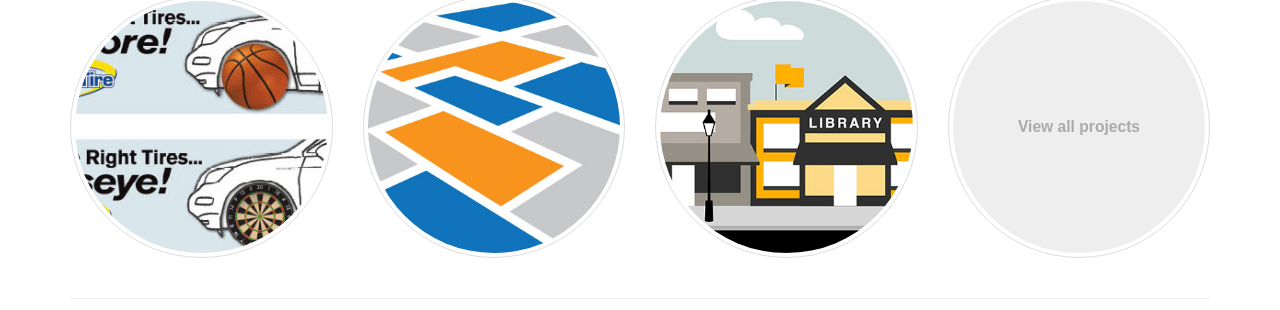
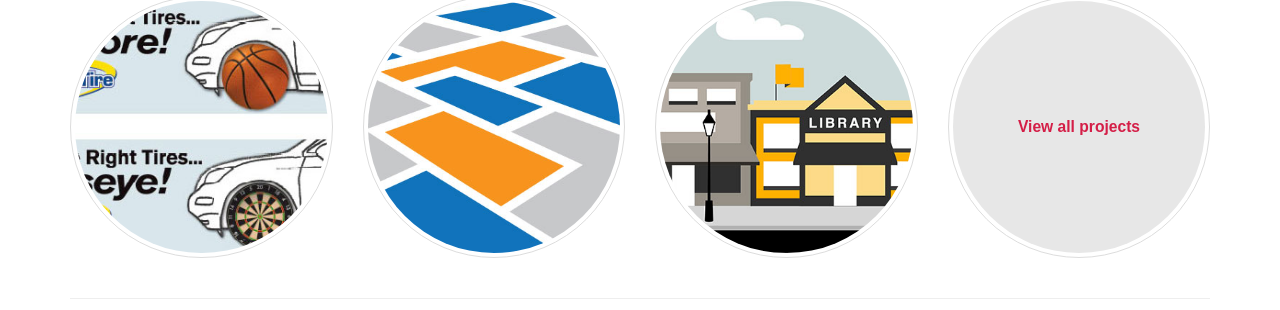
Before and after one commit to insight-creative/insight-creative.github.io, a Jekyll site: the page built from index.html, in a window 1280 px wide and 1400 px high, scrolled down 384 px. Shown: the part 362-672 px from the top of the window. Built offline with Jekyll 4.4.1, drawn with Linux system fonts in a browser that asks for light colours; nearby versions of some CDN libraries; Markdown is read by kramdown in place of the engine named in the settings.

Commit message:
Edit thumbnail markup and styles.

```diff
--- a/css/main.css
+++ b/css/main.css
@@ -91,7 +91,10 @@
 .thumbnail-gallery {
 	text-align: center;
 }
-.thumbnail-gallery a.thumbnail:hover {
+.thumbnail {
+	border-radius: 50%;
+}
+.thumbnail-gallery .thumbnail:hover {
 	border: 1px solid #BDBE5A;
 }
 
@@ -185,15 +188,6 @@
 }
 
 /*
- * Thumbnails
-*/
-
-.thumbnail {
-	border-radius: 50%;
-}
-
-
-/*
  * Animations
  */
 
--- a/index.html
+++ b/index.html
@@ -14,13 +14,17 @@
 		<div class="row">
 			{% for post in site.categories.work limit: 7 %}
 			<div class="col-sm-3 col-xs-6">
-				<a href="{{ post.url }}" class="thumbnail">
-					<img class="img-responsive img-circle" src="{{ site.baseurl }}img/{{ post.image }}">
-				</a>
+				<div class="thumbnail">
+					<a href="{{ post.url }}">
+						<img class="img-responsive img-circle" src="{{ site.baseurl }}img/{{ post.image }}">
+					</a>
+				</div>
 			</div>
 			{% endfor %}
 			<div class="col-sm-3 col-xs-6">
-				<a class="thumbnail" href="/work"><img class="img-responsive img-circle" src="holder.js/500x500/auto/text:View all projects"></a>
+				<div class="thumbnail">
+					<a href="/work"><img class="img-responsive img-circle" src="holder.js/500x500/auto/#E7E7E7:#D41E47/text:View all projects"></a>
+				</div>
 			</div>
 		</div>
 	</div>
```
